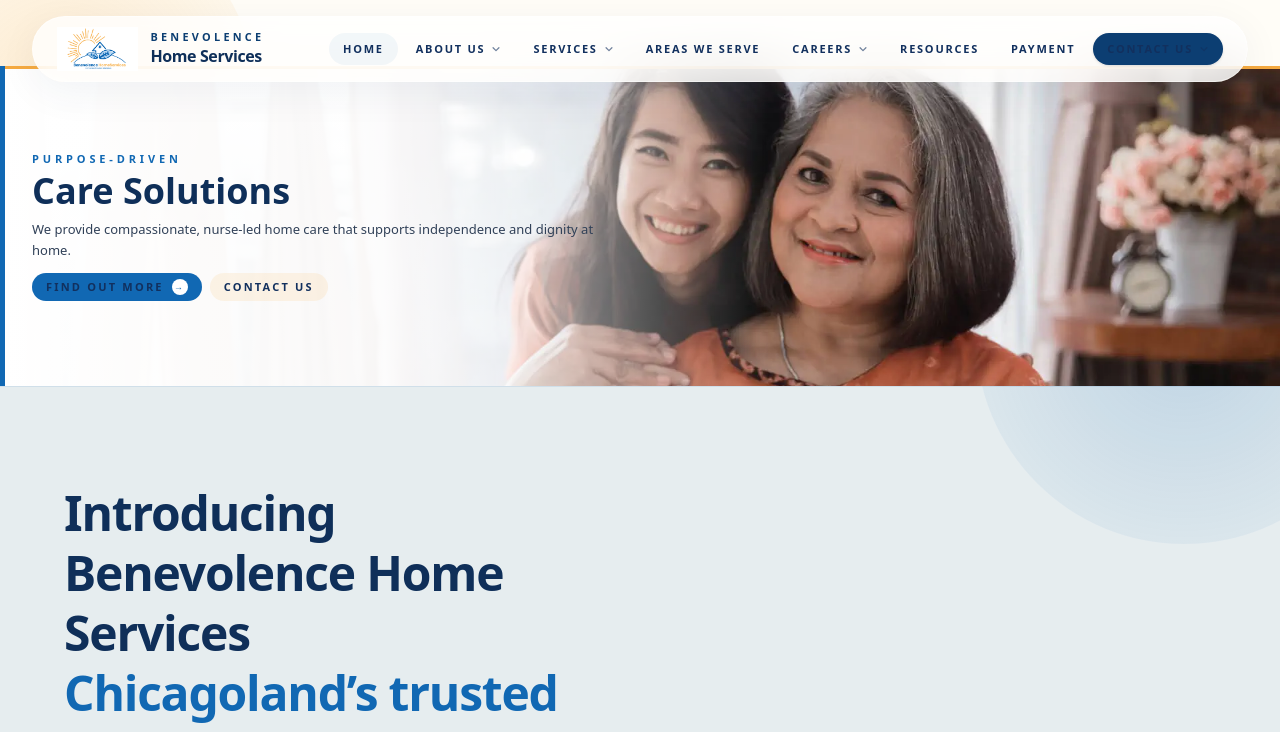
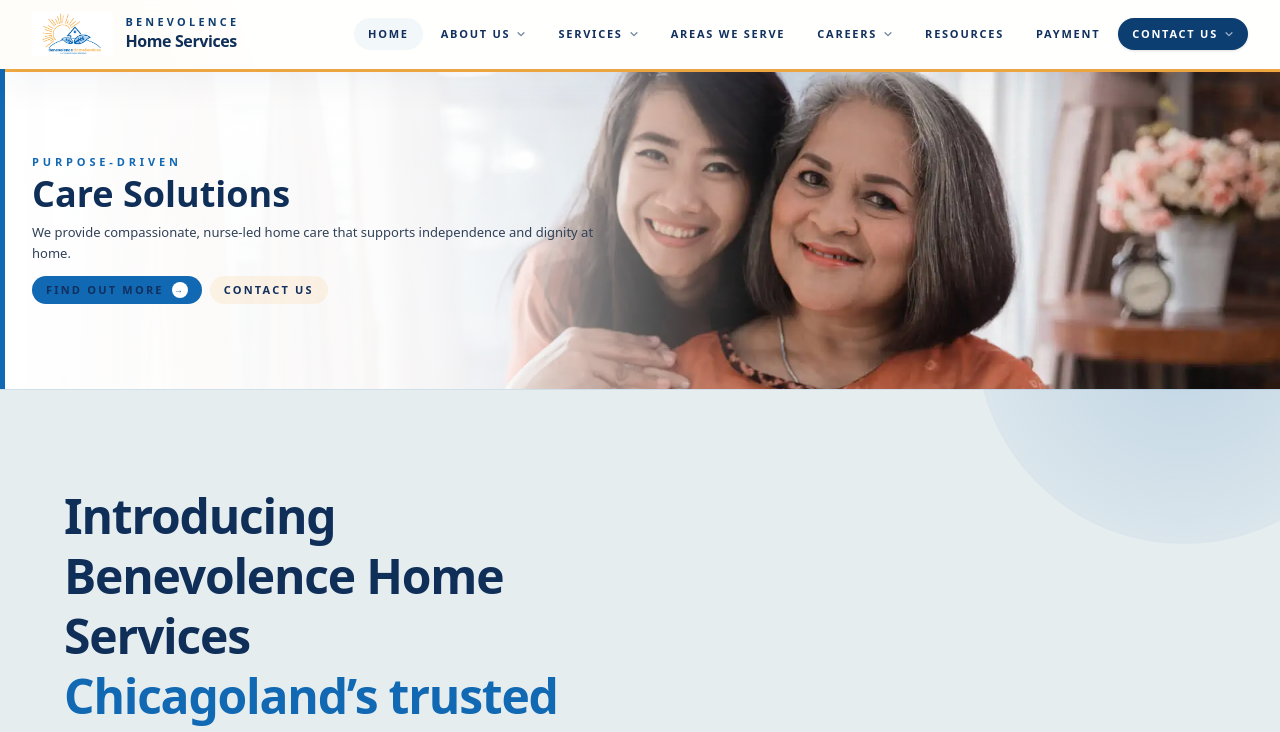
Before and after one commit to mtahaarif/Benevolence-Home-Services, a Next.js app: page / in a window 1280 px wide. Shown: the top 732 px of the page. Built offline with nearby package versions, Linux system fonts and the light colour scheme; grey boxes are pictures that could not be loaded; a web font is replaced by a local one.

Commit message:
Version - 10: Fixing the Navbar

```diff
--- a/src/app/globals.css
+++ b/src/app/globals.css
@@ -33,6 +33,7 @@
 
 html {
   scroll-behavior: smooth;
+  overflow-x: clip;
 }
 
 body {
@@ -40,6 +41,7 @@ body {
   color: var(--foreground);
   font-family: var(--font-manrope), Arial, sans-serif;
   min-height: 100%;
+  overflow-x: clip;
 }
 
 body::before,
--- a/src/components/site-nav.tsx
+++ b/src/components/site-nav.tsx
@@ -30,9 +30,9 @@ export function SiteNav() {
   const [open, setOpen] = useState(false);
 
   return (
-    <header className="sticky top-4 z-50 mx-auto w-[95%] max-w-7xl">
-      {/* Outer Liquid Glass Shell Container */}
-      <div className="flex w-full items-center justify-between gap-4 rounded-full border border-white/50 bg-white/80 px-4 py-2.5 shadow-[0_10px_40px_rgba(15,47,89,0.06)] backdrop-blur-xl sm:px-6">
+    <header className="sticky top-0 z-50 w-full border-b border-white/50 bg-white/85 shadow-[0_10px_40px_rgba(15,47,89,0.06)] backdrop-blur-xl">
+      {/* Full-width rectangular navigation bar */}
+      <div className="relative flex w-full items-center justify-between gap-4 px-4 py-3 sm:px-6 lg:px-8 overflow-x-clip">
 
         {/* Brand/Logo Anchor */}
         <Link href="/" className="shrink-0 transition-transform active:scale-98" aria-label={brand.name}>
@@ -64,7 +64,7 @@ export function SiteNav() {
           id="primary-navigation"
           className={`${
             open ? "translate-y-0 opacity-100 visible" : "translate-y-2 opacity-0 invisible lg:translate-y-0 lg:opacity-100 lg:visible"
-          } absolute left-0 right-0 top-[120%] flex flex-col gap-2 rounded-3xl border border-slate-100 bg-white/98 px-6 py-6 shadow-2xl backdrop-blur-2xl transition-all duration-300 lg:static lg:flex lg:flex-1 lg:flex-row lg:items-center lg:justify-end lg:gap-1 lg:border-none lg:bg-transparent lg:p-0 lg:shadow-none lg:backdrop-blur-none`}
+          } absolute left-0 right-0 top-full mt-3 flex flex-col gap-2 rounded-none border border-slate-100 bg-white/98 px-6 py-6 shadow-2xl backdrop-blur-2xl transition-all duration-300 lg:static lg:mt-0 lg:flex lg:flex-1 lg:flex-row lg:items-center lg:justify-end lg:gap-1 lg:border-none lg:bg-transparent lg:p-0 lg:shadow-none lg:backdrop-blur-none`}
         >
           {navItems.map((item) => {
             const active = pathname === item.href;
@@ -81,7 +81,7 @@ export function SiteNav() {
                   onClick={() => setOpen(false)}
                   className={`flex items-center justify-between gap-1.5 rounded-full px-3 py-2 text-[10px] font-bold uppercase tracking-[0.16em] whitespace-nowrap transition-all xl:px-3.5 xl:text-[11px] ${
                     isCTA
-                      ? "bg-[#0c3e72] text-white shadow-sm hover:bg-brand-blue"
+                      ? "bg-[#0c3e72] !text-white shadow-sm hover:bg-brand-blue"
                       : active
                       ? "bg-brand-blue/5 text-[#0c3e72]"
                       : "text-brand-ink hover:bg-slate-50 hover:text-[#0c3e72]"
```
